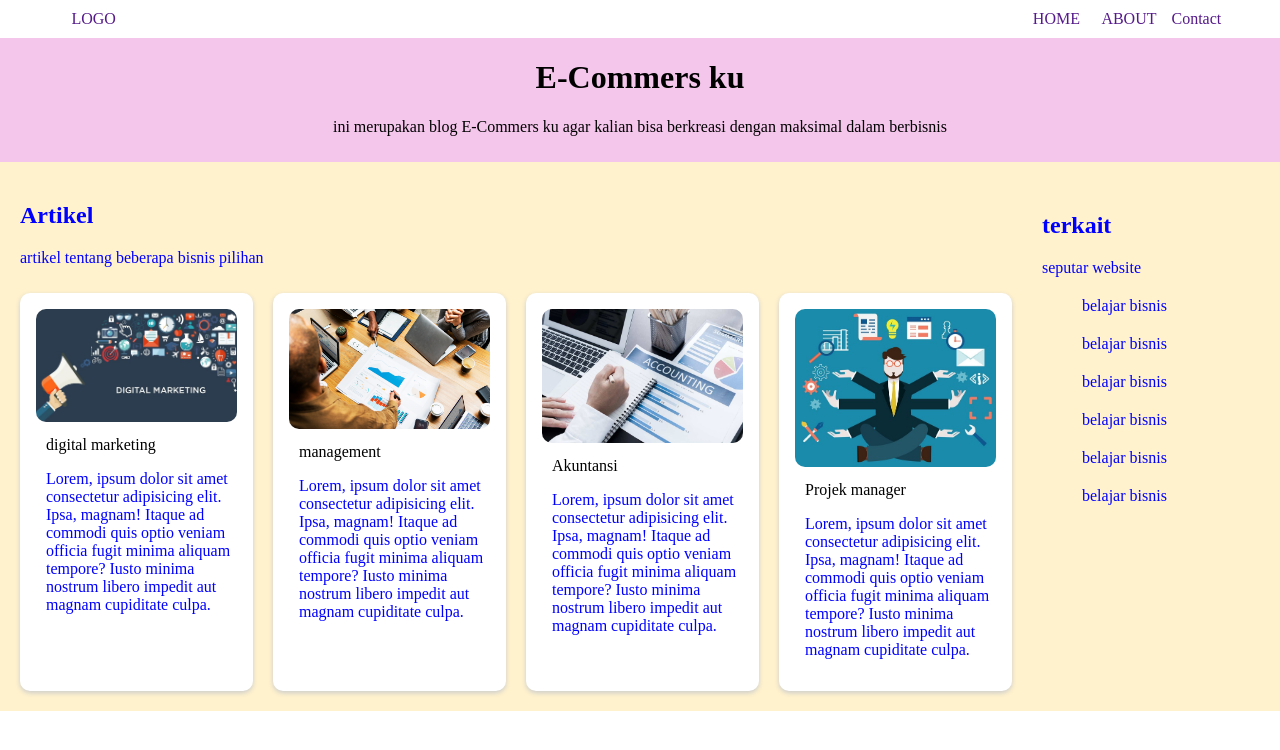
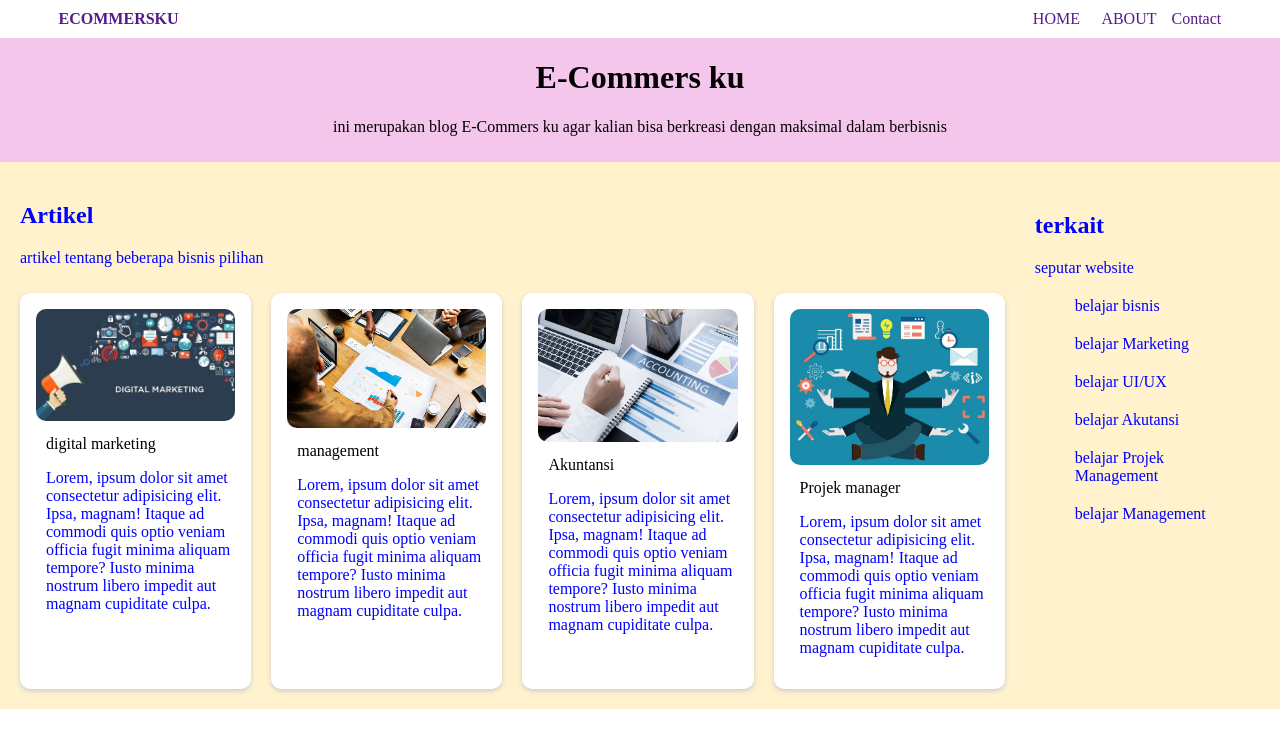
Before and after one commit to NajlahMahira/fswd3-html-dasarr, a plain HTML site: page page/blog.html in a window 1280 px wide. Drawn offline with Linux system fonts and the light colour scheme.

Commit message:
responsive terbaru

```diff
--- a/asset/css/blog.css
+++ b/asset/css/blog.css
@@ -17,6 +17,11 @@ body{
 
 .nav-kiri{
     width: 76%;
+
+}
+.blogku a{
+    font-weight: bold;
+
 }
 
 /* .nav-item{
@@ -26,6 +31,7 @@ body{
 
 .blogku{
     width: 70px;
+
     padding: 10px;
     text-align: center;
 }
--- a/page/blog.html
+++ b/page/blog.html
@@ -11,7 +11,7 @@
    <nav class="nav-container">
                 <div class="nav-kiri">
                     <div class="nav-item blogku">
-                        <a href="">LOGO</a>
+                        <a href="">ECOMMERSKU</a>
                     </div>
                 </div>
 
@@ -84,11 +84,11 @@
             <p class="terkait">seputar website</p>
             <ul type="none">
                 <li>belajar bisnis</li>
-                <li>belajar bisnis</li>
-                <li>belajar bisnis</li>
-                <li>belajar bisnis</li>
-                <li>belajar bisnis</li>
-                <li>belajar bisnis</li>
+                <li>belajar Marketing</li>
+                <li>belajar UI/UX</li>
+                <li>belajar Akutansi</li>
+                <li>belajar Projek Management</li>
+                <li>belajar Management</li>
 
             </ul>
         </div>
```
